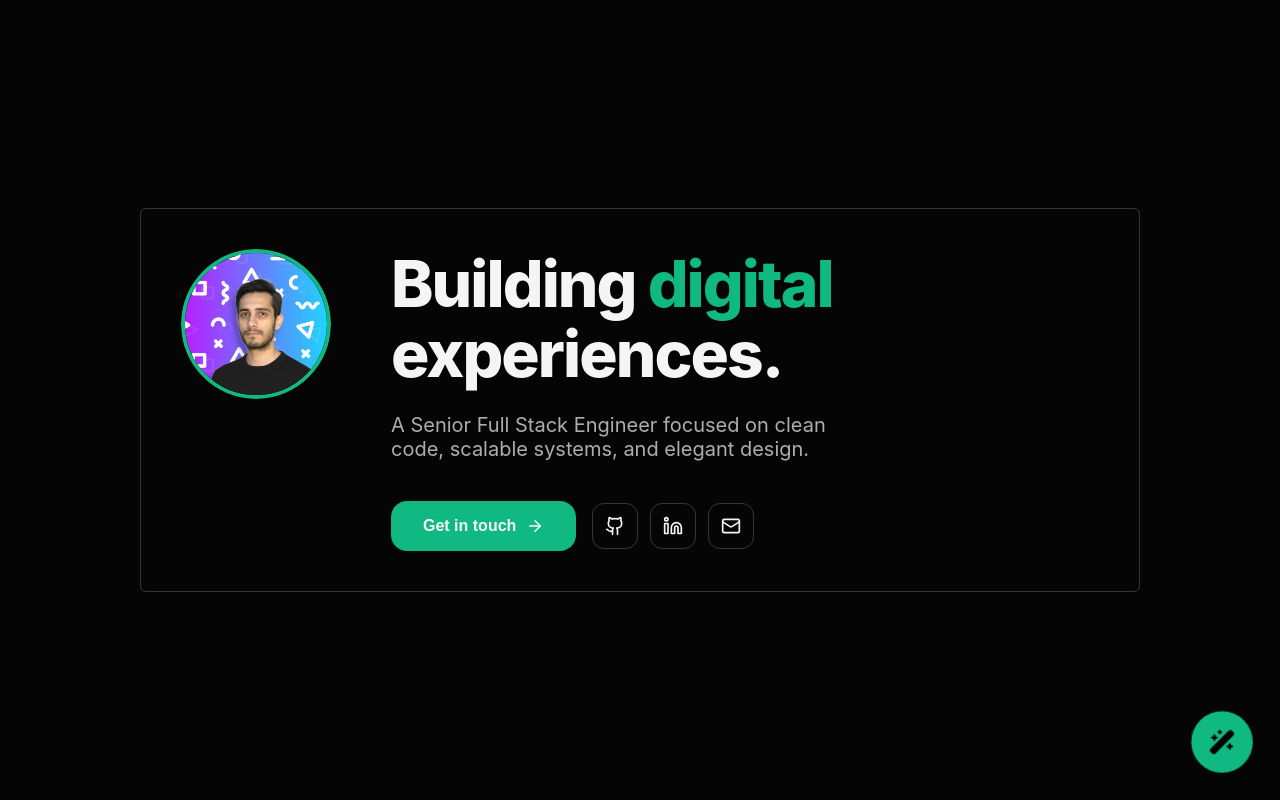
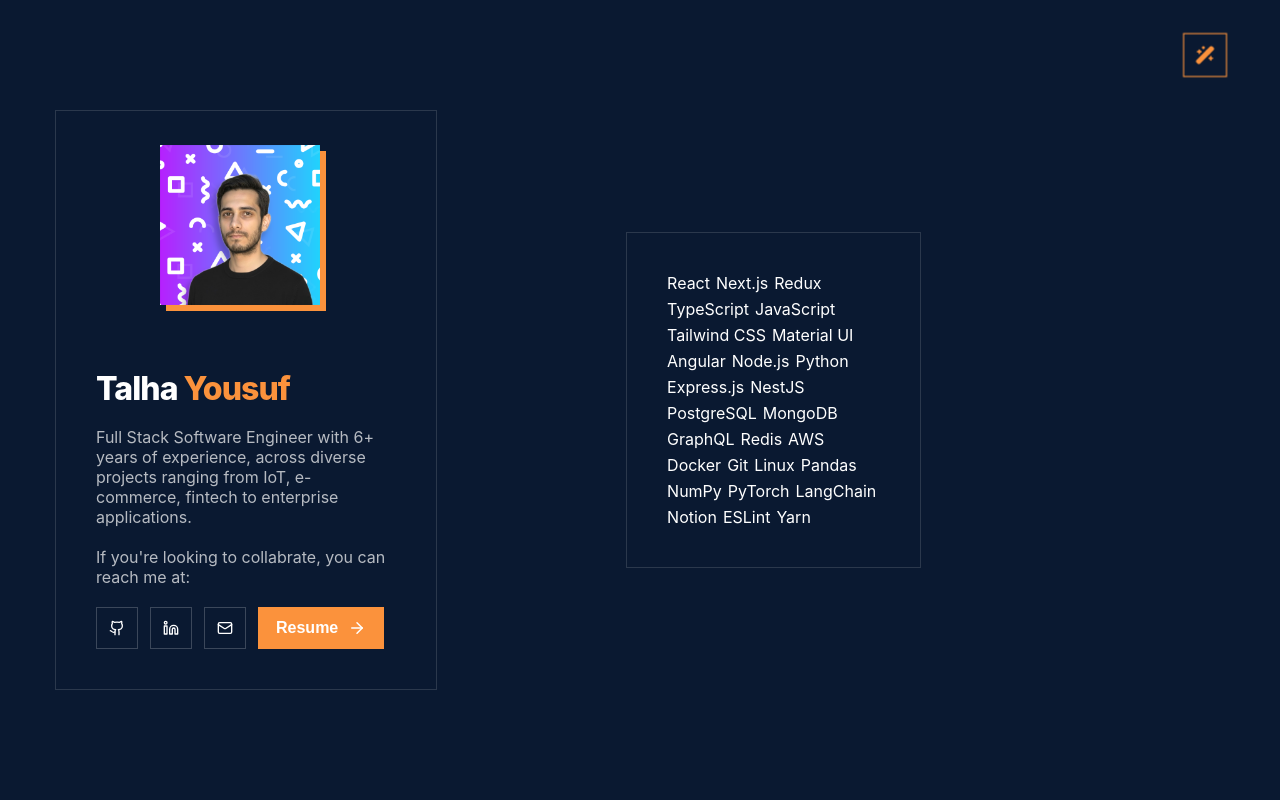
Before and after one commit to talha-yousuf/portfolio-v3, a React (Vite) app: page / in a window 1280 px wide. Built offline with nearby package versions, Linux system fonts and the light colour scheme; no server answers.

Commit message:
refactor: update bio and reorganize theme styles for improved clarity and consistency

```diff
--- a/src/data/index.ts
+++ b/src/data/index.ts
@@ -12,7 +12,7 @@ export default {
     github: "https://github.com/talha-yousuf",
     location: "Pakistan",
     profileImageUrl,
-    bio: "Lorem Ipsum... just kidding, browse around to see what I do.",
+    bio: "Full Stack Software Engineer with 6+ years of experience, across diverse projects ranging from IoT, e-commerce, fintech to enterprise applications.",
   },
   stats: {
     yearsExperience: "6+",
--- a/src/pages/landing/index.tsx
+++ b/src/pages/landing/index.tsx
@@ -4,107 +4,75 @@ import data from "../../data/index";
 
 const themes = [
   {
+    name: "Cobalt",
+    bg: "#0A1931",
+    text: "#FFFFFF",
+    accent: "#FB923C",
+    card: "#185ADB",
+    shadow: "0 10px 40px rgba(0,0,0,0.3)",
+  },
+  {
+    name: "Amethyst",
+    bg: "#120B1A",
+    text: "#F3E8FF",
+    accent: "#A855F7",
+    card: "#1E1329",
+    shadow: "0 10px 40px rgba(0,0,0,0.4)",
+  },
+  {
     name: "Onyx",
-    bg: "#050505", // Pitch Black
-    text: "#F5F5F5", // Cloud White
-    accent: "#10B981", // Emerald Green
-    card: "#121212", // Obsidian Grey
+    bg: "#050505",
+    text: "#F5F5F5",
+    accent: "#10B981",
+    card: "#121212",
     shadow: "0 10px 30px rgba(0,0,0,0.5)",
   },
   {
-    name: "Volt",
-    bg: "#A3E635", // Electric Lime
-    text: "#1A2E05", // Deep Forest (High Contrast)
-    accent: "#FFFFFF", // Pure White
-    card: "#BEF264", // Soft Lime (Elevated)
-    shadow: "0 10px 30px rgba(26,46,5,0.15)",
-  },
-  {
-    name: "Ignite",
-    bg: "#F97316", // Safety Orange
-    text: "#431407", // Dark Mahogany
-    accent: "#FFEDD5", // Creamy Peach
-    card: "#FB923C", // Sunset Orange (Elevated)
-    shadow: "0 10px 30px rgba(67,20,7,0.2)",
-  },
-  {
-    name: "Splash",
-    bg: "#2D0B5A", // Deep Grape
-    text: "#FFFFFF", // Pure White
-    accent: "#de4050", // Hot Pink
-    card: "#3B0D71", // Electric Violet
-    shadow: "0 10px 40px rgba(0,0,0,0.3)",
-  },
-  {
-    name: "Magma",
-    bg: "#3E1404", // Deep Espresso
-    text: "#FFFFFF", // Pure White
-    accent: "#FB923C", // Neon Orange
-    card: "#562006", // Spiced Cider
-    shadow: "0 10px 40px rgba(0,0,0,0.4)",
-  },
-  {
-    name: "Cobalt",
-    bg: "#0A1931", // Deep Midnight
-    text: "#FFFFFF", // Pure White
-    accent: "#FFC947", // Electric Gold
-    card: "#185ADB", // Brandeis Blue
+    name: "Indigo",
+    bg: "#2D0B5A",
+    text: "#FFFFFF",
+    accent: "#de4050",
+    card: "#3B0D71",
     shadow: "0 10px 40px rgba(0,0,0,0.3)",
   },
   {
     name: "Emerald",
-    bg: "#061A14", // Deep Forest
-    text: "#ECFDF5", // Mint White
-    accent: "#10B981", // Vivid Emerald
-    card: "#062C21", // Dark Seaweed
+    bg: "#061A14",
+    text: "#ECFDF5",
+    accent: "#10B981",
+    card: "#062C21",
     shadow: "0 10px 40px rgba(0,0,0,0.4)",
   },
   {
     name: "Oceanic",
-    bg: "#0F172A", // Midnight Navy
-    text: "#F1F5F9", // Ice White
-    accent: "#38BDF8", // Sky Blue
-    card: "#1E293B", // Slate Blue
+    bg: "#0F172A",
+    text: "#F1F5F9",
+    accent: "#38BDF8",
+    card: "#1E293B",
     shadow: "0 10px 40px rgba(0,0,0,0.35)",
   },
   {
-    name: "Ember",
-    bg: "#181111", // Dark Charcoal
-    text: "#FFF7ED", // Paper White
-    accent: "#F97316", // Safety Orange
-    card: "#261C1C", // Burnt Coffee
-    shadow: "0 10px 40px rgba(0,0,0,0.45)",
-  },
-  {
-    name: "Amethyst",
-    bg: "#120B1A", // Deep Plum
-    text: "#F3E8FF", // Lavender White
-    accent: "#A855F7", // Bright Amethyst
-    card: "#1E1329", // Muted Purple
-    shadow: "0 10px 40px rgba(0,0,0,0.4)",
-  },
-  {
-    name: "Crimson",
-    bg: "#1A0505", // Blood Moon
-    text: "#FEE2E2", // Rose White
-    accent: "#EF4444", // Candy Apple Red
-    card: "#2D0A0A", // Deep Maroon
-    shadow: "0 10px 40px rgba(0,0,0,0.5)",
-  },
-  {
     name: "Midnight",
-    bg: "#020617", // Deep Space
-    text: "#F8FAFC", // Ghost White
-    accent: "#6366F1", // Indigo Glow
-    card: "#0F172A", // Deep Slate
+    bg: "#020617",
+    text: "#F8FAFC",
+    accent: "#6366F1",
+    card: "#0F172A",
     shadow: "0 10px 40px rgba(0,0,0,0.6)",
   },
   {
+    name: "Steppe",
+    bg: "#0093d7",
+    text: "#1A2E05",
+    accent: "#b3fa41",
+    card: "#BEF264",
+    shadow: "0 10px 30px rgba(26,46,5,0.15)",
+  },
+  {
     name: "Light",
-    bg: "#FDFDFD", // Snow White
-    text: "#1A1A1A", // Charcoal Black
-    accent: "#3B82F6", // Royal Blue
-    card: "#FFFFFF", // Pure White
+    bg: "#FDFDFD",
+    text: "#1A1A1A",
+    accent: "#3B82F6",
+    card: "#FFFFFF",
     shadow: "0 10px 30px rgba(0,0,0,0.05)",
   },
 ];
@@ -114,7 +82,10 @@ const LandingPage = () => {
 
   const t = themes[themeIndex];
 
-  const baseStyles = {
+  const baseStyles: Record<
+    string,
+    React.HTMLAttributes<HTMLDivElement>["style"]
+  > = {
     container: {
       backgroundColor: t.bg,
       color: t.text,
@@ -123,30 +94,37 @@ const LandingPage = () => {
       display: "flex",
       alignItems: "center",
       justifyContent: "center",
-      padding: "20px",
     },
-    heroCard: {
-      maxWidth: "1000px",
-      width: "100%",
+    landingGrid: {
       display: "flex",
-      flexDirection: "row" as const,
-      alignItems: "start",
-      gap: "60px",
+      flexWrap: "wrap",
+      minHeight: "calc(100vh-100px)",
+      width: "calc(100vw-100px)",
+      margin: "50px",
+    },
+    landingGridSection: {
+      flex: "0 0 50%",
+      height: "50%",
+      display: "flex",
+      alignItems: "center",
+      justifyContent: "center",
+    },
+    sectionCard: {
+      height: "calc(100%-10px)",
+      width: "calc(100%-10px)",
+      margin: "5px",
+      border: "0.3px solid",
+      borderColor: t.text + "22",
       padding: "40px",
-      borderRadius: "6px",
-      border: `${t.text}33 0.1px solid`,
-      flexWrap: "wrap-reverse" as const,
     },
     title: {
-      fontSize: "clamp(2.5rem, 5vw, 4rem)",
+      fontSize: "clamp(2rem, 2vw, 3rem)",
       fontWeight: 800,
       lineHeight: 1.1,
-      marginBottom: "24px",
       letterSpacing: "-0.03em",
     },
     buttonBase: {
-      padding: "16px 32px",
-      borderRadius: "16px",
+      padding: "12px 18px",
       fontWeight: 600,
       cursor: "pointer",
       display: "inline-flex",
@@ -158,7 +136,6 @@ const LandingPage = () => {
     },
     iconLink: {
       padding: "12px",
-      borderRadius: "12px",
       color: t.text,
       backgroundColor: "transparent",
       border: `1px solid ${t.text}33`,
@@ -166,34 +143,35 @@ const LandingPage = () => {
       display: "flex",
       transition: "all 0.2s ease",
     },
+    imageFrame: {
+      position: "relative",
+      width: "160px",
+      height: "160px",
+      background: t.accent,
+      transition: "all 0.3s ease",
+      cursor: "pointer",
+    },
     image: {
-      width: "150px",
-      height: "150px",
-      borderRadius: "100%",
+      width: "160px",
+      height: "160px",
       objectFit: "cover" as const,
-      border: `4px solid ${t.accent}`,
-    },
-    imageFrame: {
-      display: "flex",
-      alignItems: "center",
-      justifyContent: "center",
-      borderRadius: "100%",
-      overflow: "hidden",
+      position: "absolute",
+      bottom: "6px",
+      right: "6px",
     },
     splashToggle: {
       position: "fixed" as const,
-      bottom: "30px",
-      right: "30px",
-      width: "56px",
-      height: "56px",
-      borderRadius: "32px",
-      backgroundColor: t.accent,
-      color: t.bg,
+      top: "35px",
+      right: "55px",
+      width: "40px",
+      height: "40px",
+      border: `solid 1px ${t.accent}`,
+      backgroundColor: "transparent",
+      color: t.accent,
       display: "flex",
       alignItems: "center",
       justifyContent: "center",
       cursor: "pointer",
-      border: "none",
       boxShadow: t.shadow,
       transition: "all 0.4s cubic-bezier(0.175, 0.885, 0.32, 1.275)",
       zIndex: 1000,
@@ -201,15 +179,105 @@ const LandingPage = () => {
     },
   };
 
+  const heroSection = (
+    <div
+      style={{
+        display: "flex",
+        flexDirection: "row" as const,
+        alignItems: "center",
+        justifyContent: "center",
+        gap: "60px",
+        flexWrap: "wrap",
+      }}
+    >
+      <div style={baseStyles.imageFrame}>
+        <img
+          className="profile-pic"
+          src={data.personalInfo.profileImageUrl}
+          alt="Profile"
+          style={baseStyles.image}
+        />
+      </div>
+
+      <div
+        style={{
+          flex: 1,
+          minWidth: "300px",
+          display: "flex",
+          flexDirection: "column",
+          gap: "20px",
+        }}
+      >
+        <h1 style={baseStyles.title}>
+          {data.personalInfo.name.split(" ")[0] + " "}
+          <span style={{ color: t.accent }}>
+            {data.personalInfo.name.split(" ")[1]}
+          </span>
+        </h1>
+
+        <p style={{ fontSize: "1rem", opacity: 0.7 }}>
+          {data.personalInfo.bio}
+        </p>
+
+        <p style={{ fontSize: "1rem", opacity: 0.7 }}>
+          If you're looking to collabrate, you can reach me at:
+        </p>
+
+        <div
+          style={{
+            display: "flex",
+            gap: "16px",
+            alignItems: "center",
+            flexWrap: "wrap",
+          }}
+        >
+          <div
+            style={{
+              display: "flex",
+              gap: "12px",
+            }}
+          >
+            <button style={baseStyles.iconLink} title="GitHub">
+              <Github size={16} />
+            </button>
+            <button style={baseStyles.iconLink} title="LinkedIn">
+              <Linkedin size={16} />
+            </button>
+            <button style={baseStyles.iconLink} title="Email">
+              <Mail size={16} />
+            </button>
+            <button
+              style={{
+                ...baseStyles.buttonBase,
+                backgroundColor: t.accent,
+                color: t.text,
+              }}
+            >
+              Resume <ArrowRight size={18} />
+            </button>
+          </div>
+        </div>
+      </div>
+    </div>
+  );
+
   return (
     <div style={baseStyles.container}>
       {/* Global Animation Styles */}
       <style>{`
         button:hover { transform: translateY(-2px); opacity: 0.9; }
         button:active { transform: translateY(0); }
-      `}</style>
 
-      <style>{`
+        .profile-pic {
+          filter: brightness(1);
+          transition: filter 0.3s ease, transform 0.3s ease;
+          cursor: pointer;
+        }
+
+        .profile-pic:hover {
+          filter: brightness(0.7);
+        }
+
         /* 1. The Breathing Pulse */
         @keyframes pulse {
           0% { transform: scale(1); box-shadow: 0 0 0 0px ${t.accent}44; }
@@ -257,68 +325,22 @@ const LandingPage = () => {
         onClick={() => setThemeIndex((themeIndex + 1) % themes.length)}
         title={t.name}
       >
-        <Wand2Icon size={24} fill="currentColor" />
+        <Wand2Icon size={18} fill="currentColor" />
       </button>
 
-      <div style={baseStyles.heroCard}>
-        <div style={baseStyles.imageFrame}>
-          <img
-            src={data.personalInfo.profileImageUrl}
-            alt="Profile"
-            style={baseStyles.image}
-          />
+      <div style={baseStyles.landingGrid}>
+        <div style={baseStyles.landingGridSection}>
+          <div style={baseStyles.sectionCard}>{heroSection}</div>
         </div>
+      </div>
 
-        <div style={{ flex: 1, minWidth: "300px" }}>
-          <h1 style={baseStyles.title}>
-            Building <span style={{ color: t.accent }}>digital</span>{" "}
-            experiences.
-          </h1>
-          <p
-            style={{
-              fontSize: "1.25rem",
-              opacity: 0.7,
-              marginBottom: "40px",
-              maxWidth: "480px",
-            }}
-          >
-            A Senior Full Stack Engineer focused on clean code, scalable
-            systems, and elegant design.
-          </p>
-
-          <div
-            style={{
-              display: "flex",
-              gap: "16px",
-              alignItems: "center",
-              flexWrap: "wrap",
-            }}
-          >
-            <button
-              style={{
-                ...baseStyles.buttonBase,
-                backgroundColor: t.accent,
-                color: t.text,
-              }}
-            >
-              Get in touch <ArrowRight size={18} />
-            </button>
-
-            <div
-              style={{
-                display: "flex",
-                gap: "12px",
-              }}
-            >
-              <button style={baseStyles.iconLink} title="GitHub">
-                <Github size={20} />
-              </button>
-              <button style={baseStyles.iconLink} title="LinkedIn">
-                <Linkedin size={20} />
-              </button>
-              <button style={baseStyles.iconLink} title="Email">
-                <Mail size={20} />
-              </button>
+      <div style={baseStyles.landingGrid}>
+        <div style={baseStyles.landingGridSection}>
+          <div style={baseStyles.sectionCard}>
+            <div style={{ display: "flex", gap: "6px", flexWrap: "wrap" }}>
+              {data.skillsAndTechForWebpage.map((x, key) => (
+                <div key={key}>{x.title}</div>
+              ))}
             </div>
           </div>
         </div>
```
